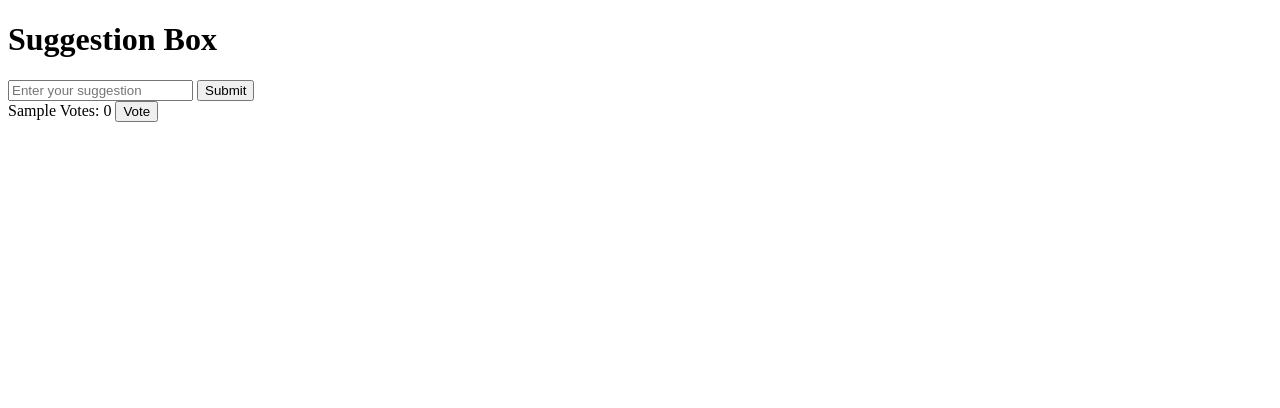
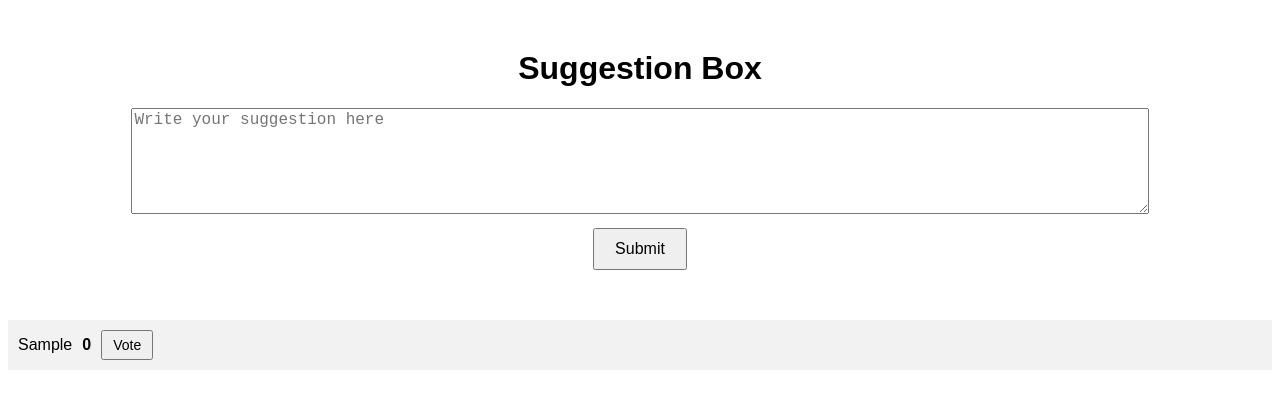
Before and after one commit to TheodorEngoy/-, a plain HTML site: page index.html in a window 1280 px wide. Both pictures are taken after typing "Sample" into the empty fields and a click on the button "Submit". Drawn offline with Linux system fonts and the light colour scheme.

Commit message:
Update index.html

```diff
--- a/index.html
+++ b/index.html
@@ -3,60 +3,151 @@
 <head>
   <title>Suggestion Box</title>
   <style>
+    body {
+      font-family: Arial, sans-serif;
+      text-align: center;
+    }
+
+    h1 {
+      margin-top: 50px;
+    }
+
+    #suggestion-form {
+      margin-top: 20px;
+    }
+
+    #suggestion-input {
+      width: 80%;
+      height: 100px;
+      font-size: 16px;
+    }
+
+    #suggestion-submit {
+      margin-top: 10px;
+      padding: 10px 20px;
+      font-size: 16px;
+    }
+
+    #suggestion-list {
+      margin-top: 50px;
+      text-align: left;
+    }
+
     .suggestion {
       margin-bottom: 10px;
+      padding: 10px;
+      background-color: #f2f2f2;
+    }
+
+    .suggestion-votes {
+      font-weight: bold;
+      margin-left: 10px;
+    }
+
+    .vote-button {
+      margin-left: 10px;
+      padding: 5px 10px;
+      font-size: 14px;
+      cursor: pointer;
     }
   </style>
 </head>
 <body>
   <h1>Suggestion Box</h1>
 
-  <form id="suggestionForm">
-    <input type="text" id="suggestionInput" placeholder="Enter your suggestion" required>
-    <button type="submit">Submit</button>
+  <form id="suggestion-form">
+    <textarea id="suggestion-input" placeholder="Write your suggestion here"></textarea>
+    <br>
+    <button id="suggestion-submit">Submit</button>
   </form>
 
-  <div id="suggestionList"></div>
+  <div id="suggestion-list"></div>
 
   <script>
-    const suggestionForm = document.getElementById('suggestionForm');
-    const suggestionInput = document.getElementById('suggestionInput');
-    const suggestionList = document.getElementById('suggestionList');
-    let suggestions = [];
-    let votedIndices = [];
+    // Retrieve suggestions from local storage or initialize an empty array
+    let suggestions = JSON.parse(localStorage.getItem('suggestions')) || [];
 
-    suggestionForm.addEventListener('submit', (e) => {
-      e.preventDefault();
-      const suggestionText = suggestionInput.value.trim();
-      if (suggestionText !== '') {
-        const suggestion = {
-          text: suggestionText,
-          votes: 0
-        };
-        suggestions.push(suggestion);
-        renderSuggestions();
-        suggestionInput.value = '';
-      }
+    // Render suggestions on page load
+    renderSuggestions();
+
+    // Handle form submission
+    document.getElementById('suggestion-form').addEventListener('submit', function(event) {
+      event.preventDefault();
+
+      // Get the suggestion text from the input field
+      let suggestionText = document.getElementById('suggestion-input').value;
+
+      // Create a new suggestion object with initial vote count of 0
+      let suggestion = {
+        text: suggestionText,
+        votes: 0
+      };
+
+      // Add the suggestion to the array
+      suggestions.push(suggestion);
+
+      // Save the updated suggestions array to local storage
+      localStorage.setItem('suggestions', JSON.stringify(suggestions));
+
+      // Clear the input field
+      document.getElementById('suggestion-input').value = '';
+
+      // Render the updated suggestions
+      renderSuggestions();
     });
 
+    // Render the suggestions on the page
     function renderSuggestions() {
+      let suggestionList = document.getElementById('suggestion-list');
+
+      // Clear the existing suggestions
       suggestionList.innerHTML = '';
-      suggestions.forEach((suggestion, index) => {
-        const suggestionElement = document.createElement('div');
+
+      // Loop through the suggestions array and create HTML elements for each suggestion
+      suggestions.forEach(function(suggestion, index) {
+        let suggestionElement = document.createElement('div');
         suggestionElement.classList.add('suggestion');
-        suggestionElement.innerHTML = `
-          <span>${suggestion.text}</span>
-          <span>Votes: ${suggestion.votes}</span>
-          <button ${votedIndices.includes(index) ? 'disabled' : ''} onclick="vote(${index})">Vote</button>
-        `;
+
+        let suggestionTextElement = document.createElement('span');
+        suggestionTextElement.textContent = suggestion.text;
+
+        let voteCountElement = document.createElement('span');
+        voteCountElement.classList.add('suggestion-votes');
+        voteCountElement.textContent = suggestion.votes;
+
+        let voteButton = document.createElement('button');
+        voteButton.classList.add('vote-button');
+        voteButton.textContent = 'Vote';
+
+        // Handle vote button click
+        voteButton.addEventListener('click', function() {
+          // Check if the user has already voted
+          if (!localStorage.getItem('hasVoted')) {
+            // Increment the vote count for the suggestion
+            suggestion.votes++;
+
+            // Save the updated suggestions array to local storage
+            localStorage.setItem('suggestions', JSON.stringify(suggestions));
+
+            // Set a flag indicating that the user has voted
+            localStorage.setItem('hasVoted', true);
+
+            // Disable all vote buttons
+            document.querySelectorAll('.vote-button').forEach(function(button) {
+              button.disabled = true;
+            });
+
+            // Render the updated suggestions
+            renderSuggestions();
+          }
+        });
+
+        suggestionElement.appendChild(suggestionTextElement);
+        suggestionElement.appendChild(voteCountElement);
+        suggestionElement.appendChild(voteButton);
+
         suggestionList.appendChild(suggestionElement);
       });
-    }
-
-    function vote(index) {
-      suggestions[index].votes++;
-      votedIndices.push(index);
-      renderSuggestions();
     }
   </script>
 </body>
```
